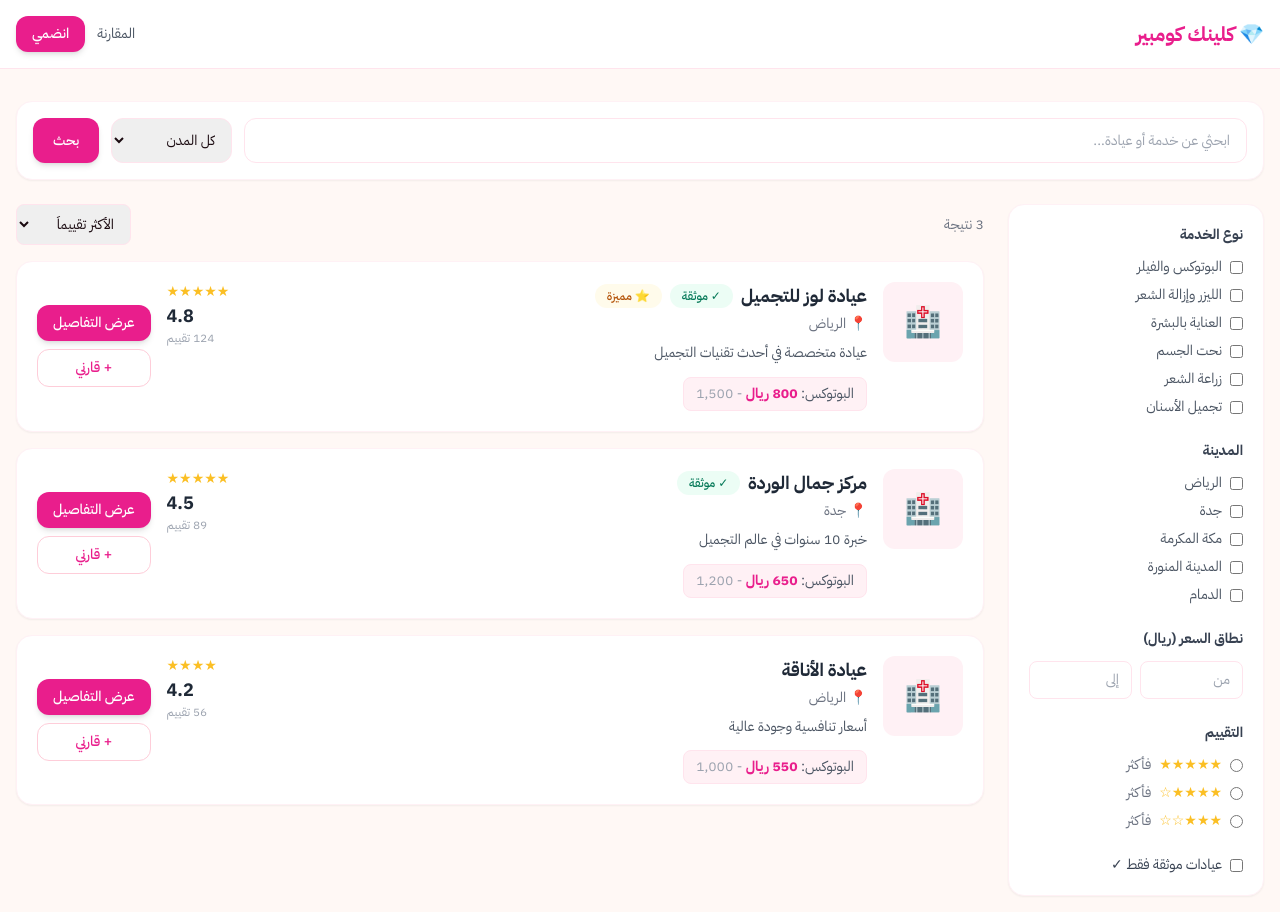
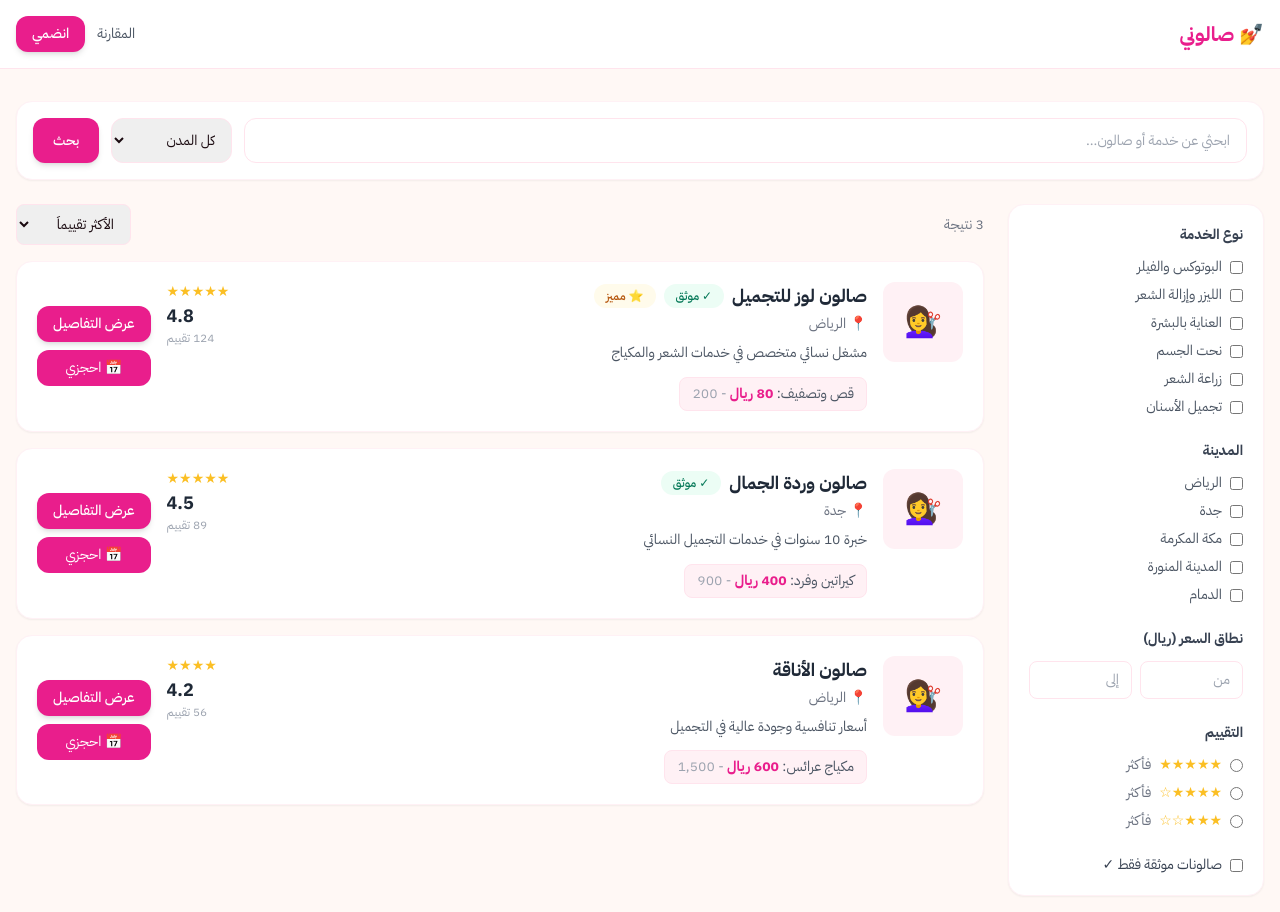
Before and after one commit to eeccv/clinic-compare, a Next.js app: page /search in a window 1280 px wide. Shown: the top 912 px of the page. Built offline with nearby package versions, Linux system fonts and the light colour scheme.

Commit message:
convert from clinics to women salons

```diff
--- a/app/clinic/[slug]/page.tsx
+++ b/app/clinic/[slug]/page.tsx
@@ -2,11 +2,11 @@
 import Link from 'next/link'
 import { Metadata } from 'next'
 
-const MOCK_CLINIC = {
+const MOCK_SALON = {
   id: '1',
-  name: 'عيادة لوز للتجميل',
-  slug: 'louz-clinic',
-  description: 'عيادة متخصصة في أحدث تقنيات التجميل تحت إشراف أطباء معتمدين. نقدم خدمات متكاملة في مجال التجميل الطبي والجراحي بأعلى معايير الجودة والسلامة.',
+  name: 'صالون لوز للتجميل',
+  slug: 'louz-salon',
+  description: 'مشغل نسائي متخصص في خدمات الشعر والعناية بالبشرة والمكياج. نقدم أرقى خدمات التجميل بأيدي متخصصات معتمدات بأعلى معايير الجودة.',
   city: 'الرياض',
   address: 'حي النزهة، شارع الأمير سلطان، الرياض',
   phone: '+966 11 456 7890',
@@ -16,36 +16,38 @@ const MOCK_CLINIC = {
   avgRating: 4.8,
   reviewCount: 124,
   images: [],
-  doctors: [
-    { id: '1', name: 'د. سارة العمري', specialty: 'جراحة التجميل', experience: 12, image: null },
-    { id: '2', name: 'د. منى الشهري', specialty: 'الأمراض الجلدية', experience: 8, image: null },
+  staff: [
+    { id: '1', name: 'أ. سارة العمري', specialty: 'تصفيف وصبغ الشعر', experience: 12, image: null },
+    { id: '2', name: 'أ. منى الشهري', specialty: 'مكياج وعناية بالبشرة', experience: 8, image: null },
   ],
   services: [
-    { name: 'البوتوكس', price: 800, priceMax: 1500, notes: 'حسب المنطقة المعالجة' },
-    { name: 'الفيلر', price: 1200, priceMax: 2500, notes: 'سيرينج واحد' },
-    { name: 'تقشير الجلد بالليزر', price: 1500, priceMax: 3000, notes: 'جلسة كاملة' },
-    { name: 'علاج حب الشباب', price: 400, priceMax: 800, notes: 'جلسة' },
+    { name: 'قص وتصفيف الشعر', price: 80, priceMax: 200, notes: 'حسب طول الشعر' },
+    { name: 'صبغ الشعر', price: 200, priceMax: 600, notes: 'حسب الطول والنوع' },
+    { name: 'كيراتين وفرد', price: 400, priceMax: 900, notes: 'حسب طول الشعر' },
+    { name: 'مكياج عرائس', price: 600, priceMax: 1500, notes: 'شامل التسريحة' },
+    { name: 'مانيكير وباديكير', price: 80, priceMax: 150, notes: 'جلسة كاملة' },
+    { name: 'إزالة الشعر', price: 50, priceMax: 200, notes: 'حسب المنطقة' },
   ],
   reviews: [
-    { id: '1', rating: 5, author: 'أم محمد', comment: 'عيادة رائعة والدكتورة محترفة جداً. النتيجة فاقت توقعاتي!', createdAt: '2024-12-01' },
+    { id: '1', rating: 5, author: 'أم محمد', comment: 'صالون رائع والأخت سارة محترفة جداً. النتيجة فاقت توقعاتي!', createdAt: '2024-12-01' },
     { id: '2', rating: 4, author: 'ريم', comment: 'خدمة ممتازة وأسعار معقولة. سأعود بالتأكيد', createdAt: '2024-11-15' },
-    { id: '3', rating: 5, author: 'نورا السعيد', comment: 'أفضل عيادة في الرياض! الفريق الطبي محترف ومتعاون', createdAt: '2024-11-01' },
+    { id: '3', rating: 5, author: 'نورا السعيد', comment: 'أفضل صالون في الرياض! الفريق محترف ومتعاون', createdAt: '2024-11-01' },
   ]
 }
 
 export async function generateMetadata({ params }: { params: { slug: string } }): Promise<Metadata> {
   return {
-    title: `${MOCK_CLINIC.name} — أسعار وتقييمات`,
-    description: MOCK_CLINIC.description,
+    title: `${MOCK_SALON.name} — أسعار وتقييمات`,
+    description: MOCK_SALON.description,
   }
 }
 
-export default function ClinicPage({ params }: { params: { slug: string } }) {
-  const clinic = MOCK_CLINIC
+export default function SalonPage({ params }: { params: { slug: string } }) {
+  const salon = MOCK_SALON
   const ratingDist = [5,4,3,2,1].map(r => ({
     rating: r,
-    count: clinic.reviews.filter(rev => rev.rating === r).length,
-    pct: (clinic.reviews.filter(rev => rev.rating === r).length / clinic.reviews.length) * 100
+    count: salon.reviews.filter(rev => rev.rating === r).length,
+    pct: (salon.reviews.filter(rev => rev.rating === r).length / salon.reviews.length) * 100
   }))
 
   return (
@@ -53,11 +55,11 @@ export default function ClinicPage({ params }: { params: { slug: string } }) {
       {/* Navbar */}
       <nav className="bg-white border-b border-rose-100 sticky top-0 z-50">
         <div className="max-w-7xl mx-auto px-4 py-4 flex items-center gap-3">
-          <Link href="/" className="text-xl font-bold text-rose-600">💎 كلينك كومبير</Link>
+          <Link href="/" className="text-xl font-bold text-rose-600">💅 صالوني</Link>
           <span className="text-gray-300">/</span>
           <Link href="/search" className="text-sm text-gray-500 hover:text-rose-600">البحث</Link>
           <span className="text-gray-300">/</span>
-          <span className="text-sm text-gray-700">{clinic.name}</span>
+          <span className="text-sm text-gray-700">{salon.name}</span>
         </div>
       </nav>
 
@@ -66,26 +68,26 @@ export default function ClinicPage({ params }: { params: { slug: string } }) {
         <div className="card p-6 mb-6">
           <div className="flex gap-6 items-start">
             <div className="w-24 h-24 bg-rose-50 rounded-2xl flex items-center justify-center text-5xl flex-shrink-0">
-              🏥
+              💇‍♀️
             </div>
             <div className="flex-1">
               <div className="flex items-center gap-3 mb-2">
-                <h1 className="text-2xl font-bold text-gray-800">{clinic.name}</h1>
-                {clinic.verified && <span className="badge-verified">✓ موثقة</span>}
-                {clinic.featured && <span className="badge-featured">⭐ مميزة</span>}
+                <h1 className="text-2xl font-bold text-gray-800">{salon.name}</h1>
+                {salon.verified && <span className="badge-verified">✓ موثق</span>}
+                {salon.featured && <span className="badge-featured">⭐ مميز</span>}
               </div>
-              <p className="text-gray-500 text-sm mb-3">📍 {clinic.address}</p>
-              <p className="text-gray-600 leading-relaxed">{clinic.description}</p>
+              <p className="text-gray-500 text-sm mb-3">📍 {salon.address}</p>
+              <p className="text-gray-600 leading-relaxed">{salon.description}</p>
               <div className="flex gap-4 mt-4">
                 <div className="flex items-center gap-1">
-                  <span className="text-amber-400">{'★'.repeat(Math.round(clinic.avgRating))}</span>
-                  <span className="font-bold">{clinic.avgRating}</span>
-                  <span className="text-gray-400 text-sm">({clinic.reviewCount} تقييم)</span>
+                  <span className="text-amber-400">{'★'.repeat(Math.round(salon.avgRating))}</span>
+                  <span className="font-bold">{salon.avgRating}</span>
+                  <span className="text-gray-400 text-sm">({salon.reviewCount} تقييم)</span>
                 </div>
               </div>
             </div>
             <div className="flex flex-col gap-2">
-              <a href={`/book/${clinic.id}`}
+              <a href={`/book/${salon.id}`}
                 className="bg-rose-600 hover:bg-rose-700 text-white text-sm py-2 px-5 rounded-xl text-center transition-colors">
                 📅 احجزي
               </a>
@@ -99,10 +101,10 @@ export default function ClinicPage({ params }: { params: { slug: string } }) {
             {/* Services & Prices */}
             <div className="card p-6">
               <h2 className="text-xl font-bold mb-5 flex items-center gap-2">
-                💉 الخدمات والأسعار
+                ✂️ الخدمات والأسعار
               </h2>
               <div className="space-y-3">
-                {clinic.services.map((s, i) => (
+                {salon.services.map((s, i) => (
                   <div key={i} className="flex items-center justify-between p-4 bg-rose-50 rounded-xl border border-rose-100">
                     <div>
                       <div className="font-semibold text-gray-800">{s.name}</div>
@@ -121,19 +123,19 @@ export default function ClinicPage({ params }: { params: { slug: string } }) {
               </div>
             </div>
 
-            {/* Doctors */}
+            {/* Staff */}
             <div className="card p-6">
-              <h2 className="text-xl font-bold mb-5">👩‍⚕️ الفريق الطبي</h2>
+              <h2 className="text-xl font-bold mb-5">👩‍🎨 فريق العمل</h2>
               <div className="grid grid-cols-2 gap-4">
-                {clinic.doctors.map(doc => (
-                  <div key={doc.id} className="bg-rose-50 rounded-xl p-4 text-center border border-rose-100">
+                {salon.staff.map(member => (
+                  <div key={member.id} className="bg-rose-50 rounded-xl p-4 text-center border border-rose-100">
                     <div className="w-16 h-16 bg-white rounded-full flex items-center justify-center text-3xl mx-auto mb-3">
-                      👩‍⚕️
+                      👩‍🎨
                     </div>
-                    <div className="font-bold text-gray-800">{doc.name}</div>
-                    <div className="text-sm text-rose-600 mt-1">{doc.specialty}</div>
-                    {doc.experience && (
-                      <div className="text-xs text-gray-400 mt-1">{doc.experience} سنوات خبرة</div>
+                    <div className="font-bold text-gray-800">{member.name}</div>
+                    <div className="text-sm text-rose-600 mt-1">{member.specialty}</div>
+                    {member.experience && (
+                      <div className="text-xs text-gray-400 mt-1">{member.experience} سنوات خبرة</div>
                     )}
                   </div>
                 ))}
@@ -142,12 +144,12 @@ export default function ClinicPage({ params }: { params: { slug: string } }) {
 
             {/* Reviews */}
             <div className="card p-6">
-              <h2 className="text-xl font-bold mb-5">⭐ تقييمات العملاء</h2>
+              <h2 className="text-xl font-bold mb-5">⭐ تقييمات العميلات</h2>
               <div className="flex gap-6 mb-6 p-4 bg-rose-50 rounded-xl">
                 <div className="text-center">
-                  <div className="text-5xl font-bold text-gray-800">{clinic.avgRating}</div>
-                  <div className="text-amber-400 text-xl mt-1">{'★'.repeat(Math.round(clinic.avgRating))}</div>
-                  <div className="text-sm text-gray-400 mt-1">{clinic.reviewCount} تقييم</div>
+                  <div className="text-5xl font-bold text-gray-800">{salon.avgRating}</div>
+                  <div className="text-amber-400 text-xl mt-1">{'★'.repeat(Math.round(salon.avgRating))}</div>
+                  <div className="text-sm text-gray-400 mt-1">{salon.reviewCount} تقييم</div>
                 </div>
                 <div className="flex-1 space-y-1.5">
                   {ratingDist.map(r => (
@@ -162,7 +164,7 @@ export default function ClinicPage({ params }: { params: { slug: string } }) {
                 </div>
               </div>
               <div className="space-y-4">
-                {clinic.reviews.map(rev => (
+                {salon.reviews.map(rev => (
                   <div key={rev.id} className="border-b border-rose-50 pb-4 last:border-0">
                     <div className="flex items-center justify-between mb-2">
                       <div className="flex items-center gap-2">
@@ -185,34 +187,32 @@ export default function ClinicPage({ params }: { params: { slug: string } }) {
 
           {/* Sidebar */}
           <div className="space-y-4">
-            {/* Contact */}
             <div className="card p-5">
               <h3 className="font-bold mb-4">معلومات التواصل</h3>
               <div className="space-y-3 text-sm">
-                {clinic.phone && (
+                {salon.phone && (
                   <div className="flex items-center gap-3">
                     <span>📞</span>
-                    <a href={`tel:${clinic.phone}`} className="text-rose-600 hover:underline">{clinic.phone}</a>
+                    <a href={`tel:${salon.phone}`} className="text-rose-600 hover:underline">{salon.phone}</a>
                   </div>
                 )}
-                {clinic.whatsapp && (
+                {salon.whatsapp && (
                   <div className="flex items-center gap-3">
                     <span>💬</span>
-                    <a href={`https://wa.me/${clinic.whatsapp.replace(/\D/g,'')}`} className="text-green-600 hover:underline">واتساب</a>
+                    <a href={`https://wa.me/${salon.whatsapp.replace(/\D/g,'')}`} className="text-green-600 hover:underline">واتساب</a>
                   </div>
                 )}
                 <div className="flex items-center gap-3">
                   <span>📍</span>
-                  <span className="text-gray-600">{clinic.address}</span>
+                  <span className="text-gray-600">{salon.address}</span>
                 </div>
               </div>
             </div>
 
-            {/* Book CTA */}
             <div className="card p-5 bg-rose-600 text-white border-0">
               <h3 className="font-bold mb-2">احجزي موعدك الآن</h3>
               <p className="text-rose-100 text-sm mb-4">احجزي مباشرة عبر واتساب بسهولة</p>
-              <a href={`/book/${clinic.id}`} className="bg-white text-rose-600 font-medium py-2 px-4 rounded-lg text-sm block text-center hover:bg-rose-50 transition-colors">
+              <a href={`/book/${salon.id}`} className="bg-white text-rose-600 font-medium py-2 px-4 rounded-lg text-sm block text-center hover:bg-rose-50 transition-colors">
                 📅 احجزي الآن ←
               </a>
             </div>
--- a/app/search/page.tsx
+++ b/app/search/page.tsx
@@ -2,28 +2,27 @@
 import Link from 'next/link'
 import { SERVICE_CATEGORIES, SAUDI_CITIES } from '@/lib/types'
 
-// Mock data for demonstration
-const MOCK_CLINICS = [
+const MOCK_SALONS = [
   {
-    id: '1', name: 'عيادة لوز للتجميل', slug: 'louz-clinic',
+    id: '1', name: 'صالون لوز للتجميل', slug: 'louz-salon',
     city: 'riyadh', cityAr: 'الرياض', verified: true, featured: true,
     avgRating: 4.8, reviewCount: 124,
-    services: [{ name: 'البوتوكس', price: 800, priceMax: 1500 }],
-    description: 'عيادة متخصصة في أحدث تقنيات التجميل',
+    services: [{ name: 'قص وتصفيف', price: 80, priceMax: 200 }],
+    description: 'مشغل نسائي متخصص في خدمات الشعر والمكياج',
   },
   {
-    id: '2', name: 'مركز جمال الوردة', slug: 'ward-beauty',
+    id: '2', name: 'صالون وردة الجمال', slug: 'ward-beauty',
     city: 'jeddah', cityAr: 'جدة', verified: true, featured: false,
     avgRating: 4.5, reviewCount: 89,
-    services: [{ name: 'البوتوكس', price: 650, priceMax: 1200 }],
-    description: 'خبرة 10 سنوات في عالم التجميل',
+    services: [{ name: 'كيراتين وفرد', price: 400, priceMax: 900 }],
+    description: 'خبرة 10 سنوات في خدمات التجميل النسائي',
   },
   {
-    id: '3', name: 'عيادة الأناقة', slug: 'elegance-clinic',
+    id: '3', name: 'صالون الأناقة', slug: 'elegance-salon',
     city: 'riyadh', cityAr: 'الرياض', verified: false, featured: false,
     avgRating: 4.2, reviewCount: 56,
-    services: [{ name: 'البوتوكس', price: 550, priceMax: 1000 }],
-    description: 'أسعار تنافسية وجودة عالية',
+    services: [{ name: 'مكياج عرائس', price: 600, priceMax: 1500 }],
+    description: 'أسعار تنافسية وجودة عالية في التجميل',
   },
 ]
 
@@ -39,7 +38,7 @@ export default function SearchPage({
       {/* Navbar */}
       <nav className="bg-white border-b border-rose-100 sticky top-0 z-50">
         <div className="max-w-7xl mx-auto px-4 py-4 flex items-center justify-between">
-          <Link href="/" className="text-xl font-bold text-rose-600">💎 كلينك كومبير</Link>
+          <Link href="/" className="text-xl font-bold text-rose-600">💅 صالوني</Link>
           <div className="flex items-center gap-3">
             <Link href="/compare" className="text-sm text-gray-600 hover:text-rose-600">المقارنة</Link>
             <Link href="/register" className="btn-primary text-sm py-2 px-4">انضمي</Link>
@@ -53,7 +52,7 @@ export default function SearchPage({
           <input
             type="text"
             defaultValue={q}
-            placeholder="ابحثي عن خدمة أو عيادة..."
+            placeholder="ابحثي عن خدمة أو صالون..."
             className="flex-1 px-4 py-2.5 rounded-xl border border-rose-100 text-right outline-none focus:border-rose-300 text-sm"
           />
           <select defaultValue={city} className="px-3 py-2.5 rounded-xl border border-rose-100 text-sm outline-none">
@@ -112,16 +111,15 @@ export default function SearchPage({
 
               <label className="flex items-center gap-2 cursor-pointer">
                 <input type="checkbox" className="accent-rose-500" />
-                <span className="text-sm text-gray-700">عيادات موثقة فقط ✓</span>
+                <span className="text-sm text-gray-700">صالونات موثقة فقط ✓</span>
               </label>
             </div>
           </aside>
 
           {/* Results */}
           <div className="flex-1">
-            {/* Sort + Count */}
             <div className="flex items-center justify-between mb-4">
-              <p className="text-sm text-gray-500">{MOCK_CLINICS.length} نتيجة</p>
+              <p className="text-sm text-gray-500">{MOCK_SALONS.length} نتيجة</p>
               <select className="text-sm border border-rose-100 rounded-lg px-3 py-2 outline-none">
                 <option>الأكثر تقييماً</option>
                 <option>الأرخص سعراً</option>
@@ -130,37 +128,33 @@ export default function SearchPage({
               </select>
             </div>
 
-            {/* Clinic Cards */}
             <div className="space-y-4">
-              {MOCK_CLINICS.map(clinic => (
-                <div key={clinic.id} className="card p-5 flex gap-4">
-                  {/* Logo */}
+              {MOCK_SALONS.map(salon => (
+                <div key={salon.id} className="card p-5 flex gap-4">
                   <div className="w-20 h-20 bg-rose-50 rounded-xl flex items-center justify-center flex-shrink-0">
-                    <span className="text-3xl">🏥</span>
+                    <span className="text-3xl">💇‍♀️</span>
                   </div>
 
-                  {/* Info */}
                   <div className="flex-1">
                     <div className="flex items-start justify-between">
                       <div>
                         <div className="flex items-center gap-2 mb-1">
-                          <h3 className="font-bold text-lg text-gray-800">{clinic.name}</h3>
-                          {clinic.verified && <span className="badge-verified">✓ موثقة</span>}
-                          {clinic.featured && <span className="badge-featured">⭐ مميزة</span>}
+                          <h3 className="font-bold text-lg text-gray-800">{salon.name}</h3>
+                          {salon.verified && <span className="badge-verified">✓ موثق</span>}
+                          {salon.featured && <span className="badge-featured">⭐ مميز</span>}
                         </div>
-                        <p className="text-sm text-gray-500 mb-2">📍 {clinic.cityAr}</p>
-                        <p className="text-sm text-gray-600 leading-relaxed">{clinic.description}</p>
+                        <p className="text-sm text-gray-500 mb-2">📍 {salon.cityAr}</p>
+                        <p className="text-sm text-gray-600 leading-relaxed">{salon.description}</p>
                       </div>
                       <div className="text-left flex-shrink-0 mr-4">
-                        <div className="text-amber-400 text-sm">{'★'.repeat(Math.round(clinic.avgRating))}</div>
-                        <div className="font-bold text-lg text-gray-800">{clinic.avgRating}</div>
-                        <div className="text-xs text-gray-400">{clinic.reviewCount} تقييم</div>
+                        <div className="text-amber-400 text-sm">{'★'.repeat(Math.round(salon.avgRating))}</div>
+                        <div className="font-bold text-lg text-gray-800">{salon.avgRating}</div>
+                        <div className="text-xs text-gray-400">{salon.reviewCount} تقييم</div>
                       </div>
                     </div>
 
-                    {/* Services Preview */}
                     <div className="flex items-center gap-3 mt-3 flex-wrap">
-                      {clinic.services.map(s => (
+                      {salon.services.map(s => (
                         <div key={s.name} className="bg-rose-50 border border-rose-100 rounded-lg px-3 py-1.5 text-sm">
                           <span className="text-gray-600">{s.name}: </span>
                           <span className="font-bold text-rose-600">{s.price.toLocaleString()} ريال</span>
@@ -170,14 +164,13 @@ export default function SearchPage({
                     </div>
                   </div>
 
-                  {/* Actions */}
                   <div className="flex flex-col gap-2 flex-shrink-0 justify-center">
-                    <Link href={`/clinic/${clinic.slug}`} className="btn-primary text-sm py-2 px-4 text-center">
+                    <Link href={`/clinic/${salon.slug}`} className="btn-primary text-sm py-2 px-4 text-center">
                       عرض التفاصيل
                     </Link>
-                    <button className="btn-secondary text-sm py-2 px-4">
-                      + قارني
-                    </button>
+                    <a href={`/book/${salon.id}`} className="bg-rose-600 hover:bg-rose-700 text-white text-sm py-2 px-4 rounded-xl text-center transition-colors">
+                      📅 احجزي
+                    </a>
                   </div>
                 </div>
               ))}
```
